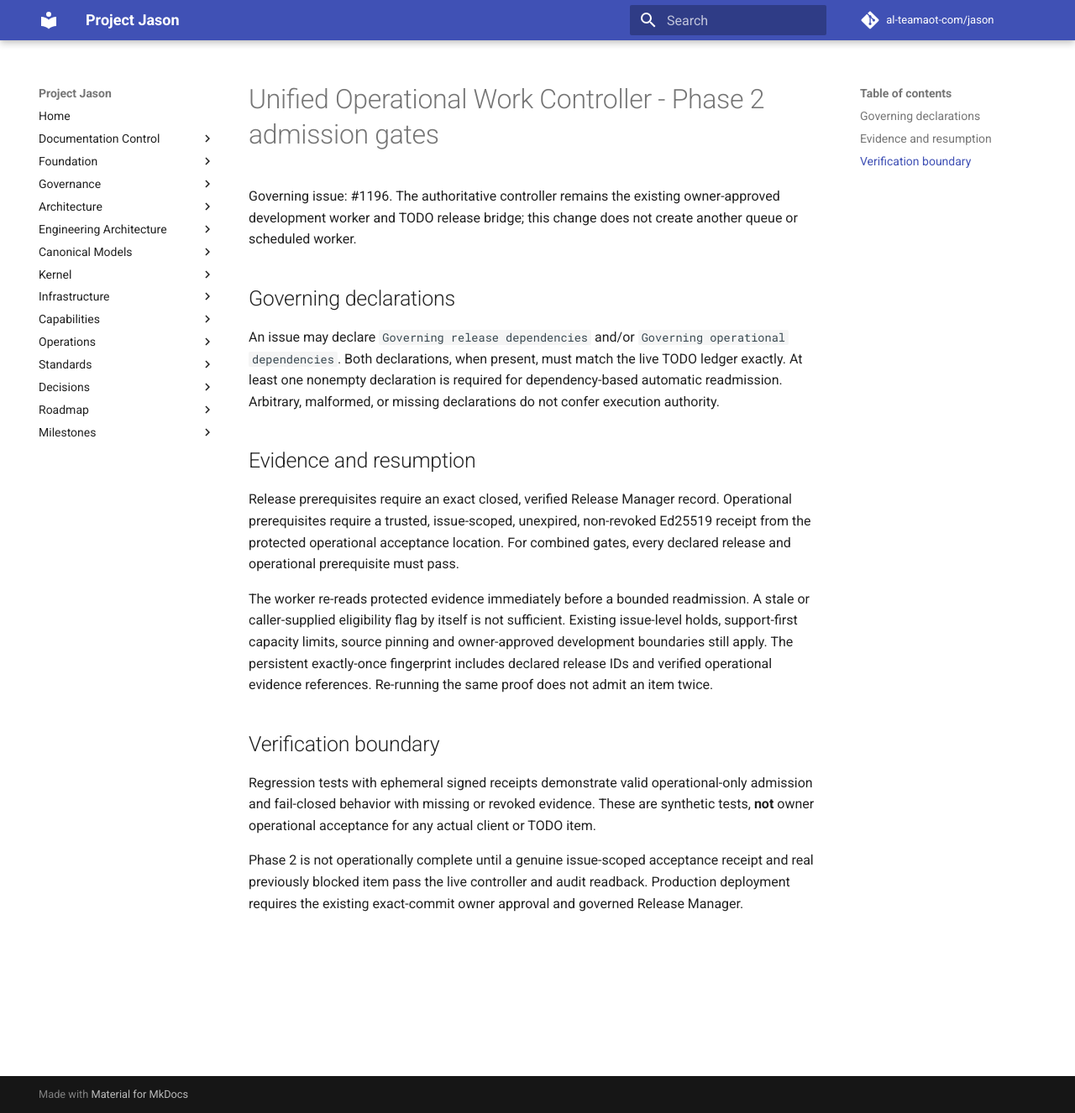
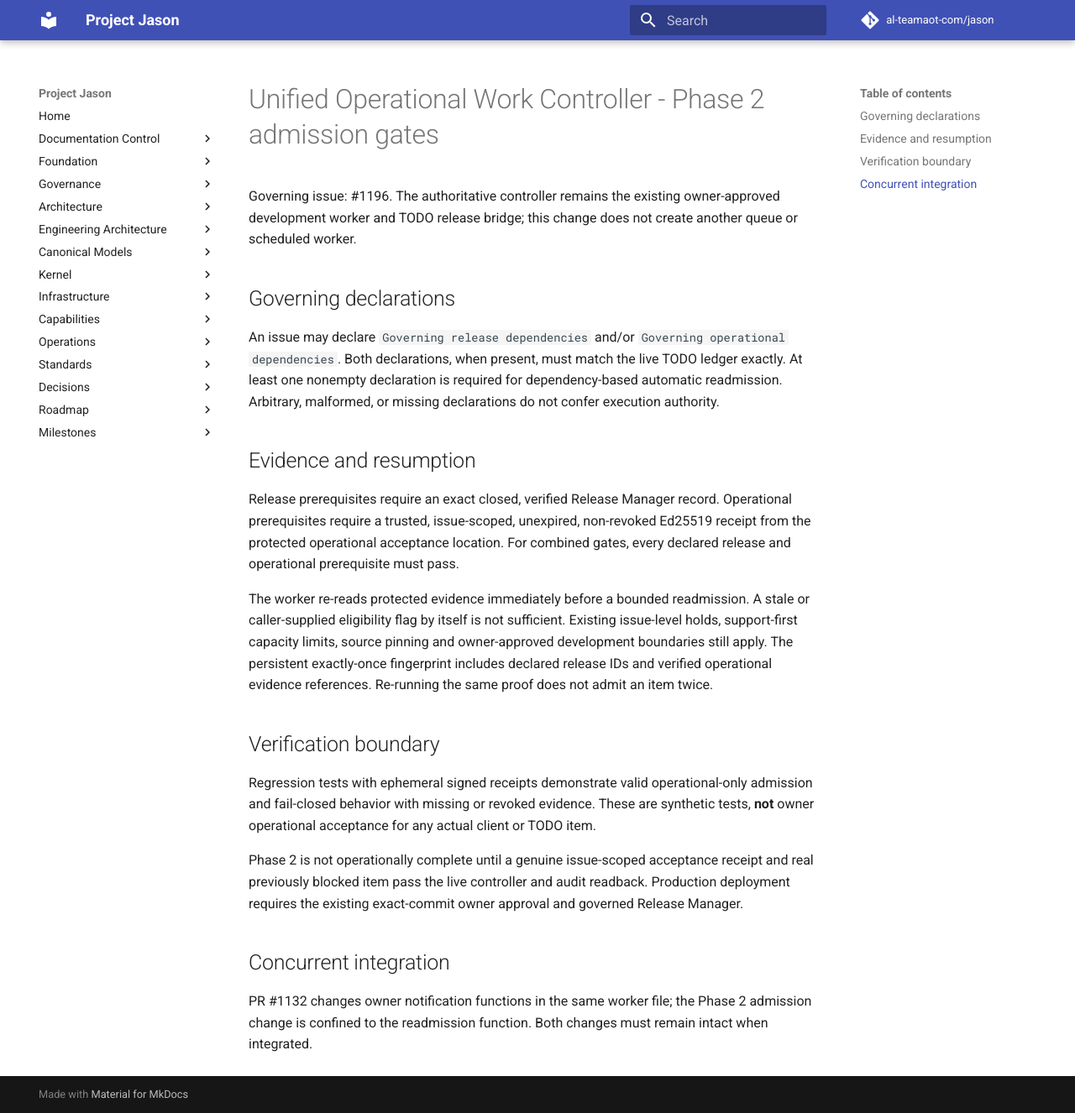
Before and after one commit to al-teamaot-com/jason, an MkDocs documentation site: the page built from docs/operations/Unified-Operational-Work-Controller-Phase2.md, in a window 1280 px wide and 1326 px high. Shown: the whole window at 84% size. Built offline with MkDocs 1.6.1 and Material for MkDocs 9.7.7, drawn with Linux system fonts in a browser that asks for light colours; comment, search, counter and statistics services are not loaded.

Commit message:
Coordinate operational admission with notification PR #1132

```diff
--- a/docs/operations/Unified-Operational-Work-Controller-Phase2.md
+++ b/docs/operations/Unified-Operational-Work-Controller-Phase2.md
@@ -35,3 +35,8 @@ Phase 2 is not operationally complete until a genuine issue-scoped
 acceptance receipt and real previously blocked item pass the live
 controller and audit readback. Production deployment requires the
 existing exact-commit owner approval and governed Release Manager.
+
+## Concurrent integration
+PR #1132 changes owner notification functions in the same worker file;
+the Phase 2 admission change is confined to the readmission function.
+Both changes must remain intact when integrated.
```
